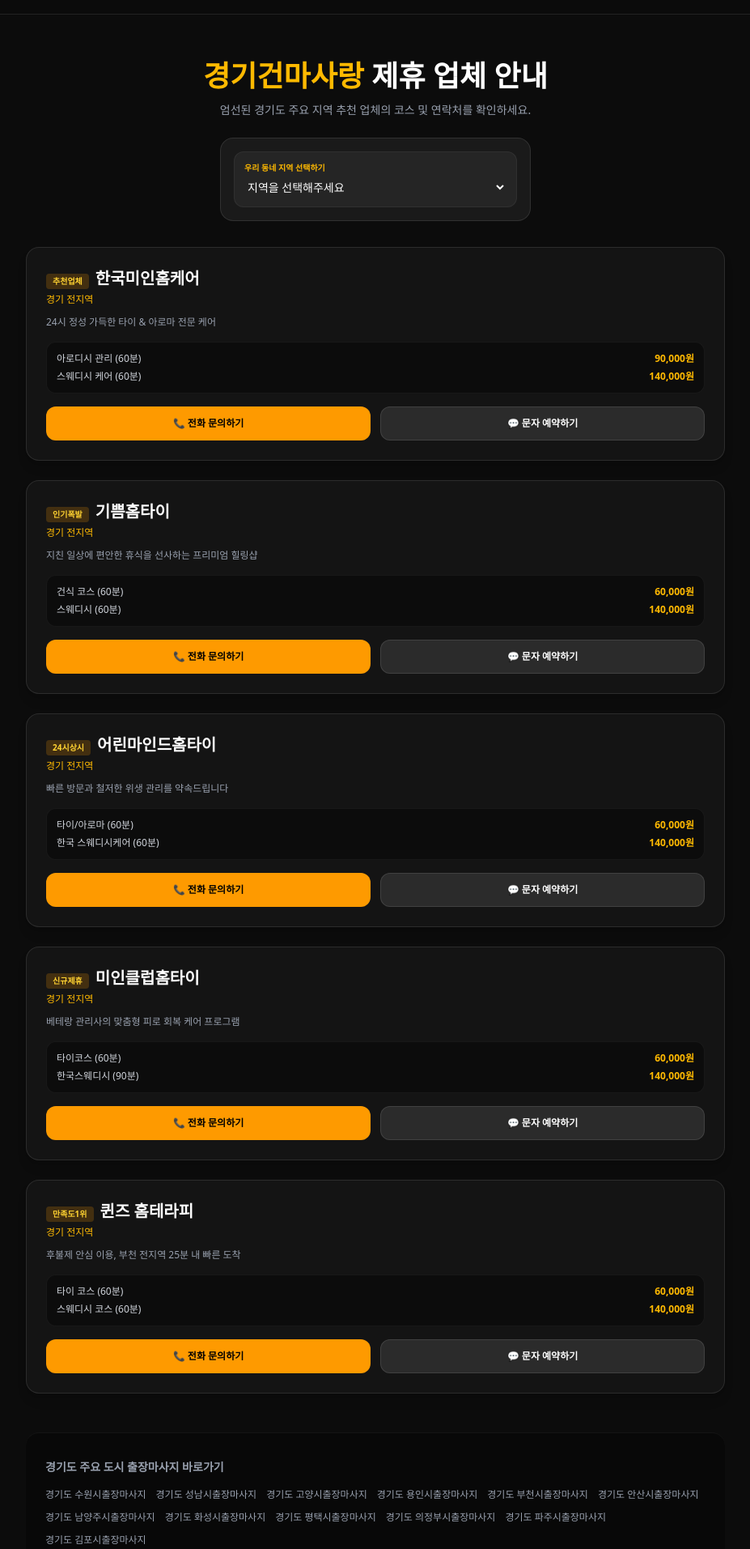
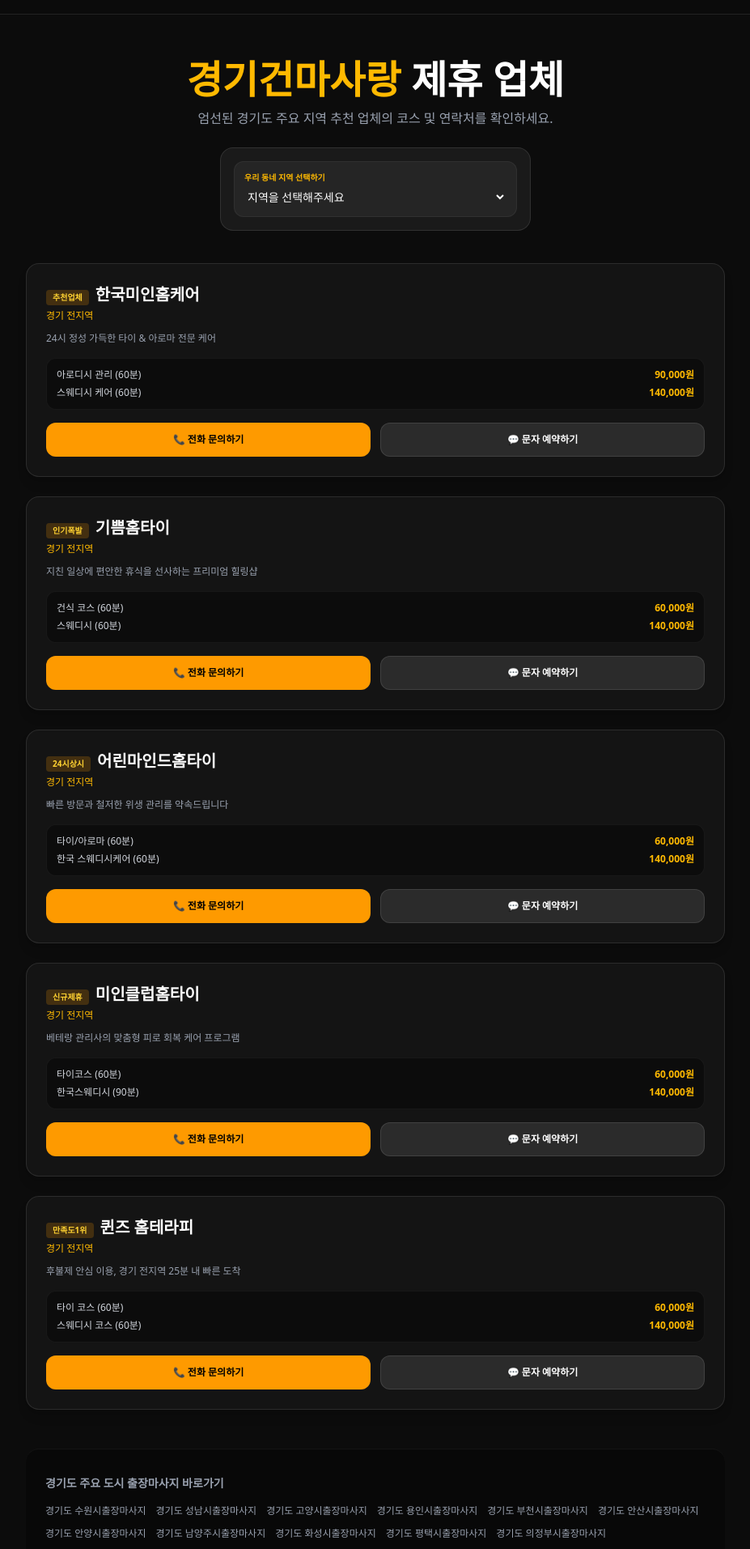
Before and after one commit to gunma1004/gunmae-gyeonggi, a Next.js app: page / in a window 1280 px wide. Shown: the part 47-1960 px from the top of the page at 81% size, without its empty margins (176-1103 px from the left). Built offline with nearby package versions, Linux system fonts and the light colour scheme.

Commit message:
feat: 경기도 구/동 키워드 완전체 및 우회 SEO 수정 완료

```diff
--- a/src/app/page.js
+++ b/src/app/page.js
@@ -1,7 +1,6 @@
 "use client";
 
-export default function GyeonggiGummaPage() {
-  // 5개 제휴 업체 데이터
+// ⭐️ 1. 제휴 5개 업체 데이터 (안심번호 적용)
 const shops = [
   {
     id: 1,
@@ -55,7 +54,7 @@ export default function GyeonggiGummaPage() {
     id: 5,
     name: "퀸즈 홈테라피",
     location: "경기 전지역",
-      desc: "후불제 안심 이용, 부천 전지역 25분 내 빠른 도착",
+    desc: "후불제 안심 이용, 경기 전지역 25분 내 빠른 도착",
     phone: "0507-1280-3328",
     badge: "만족도1위",
     courses: [
@@ -65,29 +64,31 @@ export default function GyeonggiGummaPage() {
   }
 ];
 
-  // 경기도 주요 시/군 데이터 (SEO 및 링크 형성용)
+// ⭐️ 2. 경기도 시·군 및 행정구(區) 완벽 반영
 const gyeonggiDistricts = {
-    suwon: { name: '수원시' },
-    seongnam: { name: '성남시' },
-    goyang: { name: '고양시' },
-    yongin: { name: '용인시' },
-    bucheon: { name: '부천시' },
-    ansan: { name: '안산시' },
-    namyangju: { name: '남양주시' },
-    hwaseong: { name: '화성시' },
-    pyeongtaek: { name: '평택시' },
-    uijeongbu: { name: '의정부시' },
-    paju: { name: '파주시' },
-    gimpo: { name: '김포시' }
+  suwon: { name: '수원시', gus: ['장안구', '권선구', '팔달구', '영통구'] },
+  seongnam: { name: '성남시', gus: ['수정구', '중원구', '분당구'] },
+  goyang: { name: '고양시', gus: ['덕양구', '일산동구', '일산서구'] },
+  yongin: { name: '용인시', gus: ['처인구', '기흥구', '수지구'] },
+  bucheon: { name: '부천시', gus: ['원미구', '소사구', '오정구'] },
+  ansan: { name: '안산시', gus: ['상록구', '단원구'] },
+  anyang: { name: '안양시', gus: ['만안구', '동안구'] },
+  namyangju: { name: '남양주시', gus: [] },
+  hwaseong: { name: '화성시', gus: [] },
+  pyeongtaek: { name: '평택시', gus: [] },
+  uijeongbu: { name: '의정부시', gus: [] },
+  paju: { name: '파주시', gus: [] },
+  gimpo: { name: '김포시', gus: [] }
 };
 
+export default function GyeonggiMainPage() {
   const jsonLdData = [
     {
       "@context": "https://schema.org",
       "@type": "WebPage",
       "name": "경기건마사랑 | 경기도출장마사지",
-      "url": "https://gunmae-gyeonggi.netlify.app/",
-      "description": "경기건마사랑 경기도출장마사지 추천. 수원, 성남, 고양, 용인 등 24시간 방문 후불제 출장마사지."
+      "url": "https://gunmalove-gyeonggi.shop/",
+      "description": "경기건마사랑 경기도출장마사지 추천. 수원, 성남, 분당, 일산, 용인 등 24시간 방문 후불제 출장마사지."
     }
   ];
 
@@ -96,14 +97,14 @@ export default function GyeonggiGummaPage() {
   };
 
   return (
-    <div className="bg-[#0c0c0c] text-gray-200 min-h-screen pb-20 flex flex-col">
-      {/* ⭐️ SEO 전용 JSON-LD 구조화 데이터 */}
+    <div className="bg-[#0c0c0c] text-gray-200 min-h-screen flex flex-col pb-20">
+      {/* SEO 구조화 데이터 */}
       <script
         type="application/ld+json"
         dangerouslySetInnerHTML={{ __html: JSON.stringify(jsonLdData) }}
       />
 
-      {/* ⭐️ 네이버 로봇 전용 숨김 링크 영역 (클로킹/SEO 최적화) */}
+      {/* ⭐️ 네이버 로봇 전용 숨김 영역 (시/구 키워드 우회 수집) */}
       <div className="sr-only" aria-hidden="true">
         <ul>
           {Object.entries(gyeonggiDistricts).map(([key, data]) => (
@@ -111,12 +112,23 @@ export default function GyeonggiGummaPage() {
               <a href={`/${key}`}>
                 <strong>경기도 {data.name}출장마사지</strong>
               </a>
+              {data.gus.length > 0 && (
+                <ul>
+                  {data.gus.map((gu) => (
+                    <li key={gu}>
+                      <a href={`/${key}`}>
+                        <strong>경기도 {data.name} {gu}출장마사지</strong>
+                      </a>
+                    </li>
+                  ))}
+                </ul>
+              )}
             </li>
           ))}
         </ul>
       </div>
 
-      {/* 헤더 영역 */}
+      {/* 상단 헤더 */}
       <header className="sticky top-0 z-50 bg-[#0c0c0c]/90 backdrop-blur-md border-b border-white/10 px-4 py-4">
         <div className="max-w-4xl mx-auto flex justify-between items-center">
           <a href="/" className="text-2xl font-bold text-amber-400 tracking-tight">
@@ -128,18 +140,18 @@ export default function GyeonggiGummaPage() {
         </div>
       </header>
 
-      {/* 메인 히어로 영역 */}
+      {/* 메인 히어로 */}
       <main className="max-w-4xl mx-auto px-4 py-8 w-full flex-1">
         <section className="text-center my-6">
-          <h1 className="text-3xl md:text-4xl font-bold text-white mb-3">
-            <span className="text-amber-400">경기건마사랑</span> 제휴 업체 안내
+          <h1 className="text-3xl md:text-5xl font-bold text-white mb-3">
+            <span className="text-amber-400">경기건마사랑</span> 제휴 업체
           </h1>
-          <p className="text-gray-400 text-sm mb-6">
+          <p className="text-gray-400 text-sm md:text-base mb-6">
             엄선된 경기도 주요 지역 추천 업체의 코스 및 연락처를 확인하세요.
           </p>
 
           {/* 동네 선택 셀렉트 박스 */}
-          <div className="bg-[#1e1e1e]/85 backdrop-blur-md border border-white/10 p-4 rounded-2xl max-w-sm mx-auto mb-8">
+          <div className="bg-[#1e1e1e]/85 backdrop-blur-md border border-white/10 p-4 rounded-2xl max-w-sm mx-auto mb-10">
             <div className="text-left bg-white/5 p-3 rounded-xl border border-white/5">
               <label className="text-[10px] text-amber-400 font-bold block mb-1 uppercase">우리 동네 지역 선택하기</label>
               <select onChange={handleDistrictChange} className="bg-transparent text-sm text-white w-full outline-none cursor-pointer" defaultValue="">
@@ -152,14 +164,13 @@ export default function GyeonggiGummaPage() {
           </div>
         </section>
 
-        {/* 5개 업체 리스트 */}
-        <section className="space-y-6 mt-8">
+        {/* 5개 업체 카드 목록 */}
+        <section className="space-y-6">
           {shops.map((shop) => (
             <article
               key={shop.id}
               className="bg-[#141414] border border-white/10 rounded-2xl p-5 md:p-6 shadow-lg hover:border-amber-500/40 transition-all"
             >
-              {/* 업체 상단 헤더 */}
               <div className="flex justify-between items-start mb-3">
                 <div>
                   <span className="inline-block text-[10px] bg-amber-500/20 text-amber-300 font-bold px-2 py-0.5 rounded mr-2">
@@ -172,7 +183,7 @@ export default function GyeonggiGummaPage() {
 
               <p className="text-xs text-gray-400 mb-4">{shop.desc}</p>
 
-              {/* 대표 코스 요금 */}
+              {/* 요금표 */}
               <div className="bg-black/40 rounded-xl p-3 mb-4 space-y-1.5 border border-white/5">
                 {shop.courses.map((course, idx) => (
                   <div key={idx} className="flex justify-between text-xs">
@@ -182,7 +193,7 @@ export default function GyeonggiGummaPage() {
                 ))}
               </div>
 
-              {/* 전화하기 & 문자하기 버튼 세트 */}
+              {/* 전화하기 / 문자하기 버튼 */}
               <div className="grid grid-cols-2 gap-3">
                 <a
                   href={`tel:${shop.phone}`}
@@ -201,7 +212,7 @@ export default function GyeonggiGummaPage() {
           ))}
         </section>
 
-        {/* 하단 도시 태그 네비게이션 */}
+        {/* 하단 도시 태그 */}
         <section className="bg-[#080808] py-8 border-t border-white/5 mt-12 rounded-2xl p-6">
           <h3 className="text-sm font-bold text-gray-400 mb-4">경기도 주요 도시 출장마사지 바로가기</h3>
           <div className="flex flex-wrap gap-3">
@@ -214,9 +225,8 @@ export default function GyeonggiGummaPage() {
         </section>
       </main>
 
-      {/* 푸터 */}
       <footer className="bg-[#080808] border-t border-white/5 py-8 text-center text-gray-500 text-xs mt-auto">
-        <p>COPYRIGHT &copy; 경기건마사랑 ALL RIGHTS RESERVED.</p>
+        COPYRIGHT &copy; 경기건마사랑 ALL RIGHTS RESERVED.
       </footer>
     </div>
   );
```
Lines whose indentation alone changed are shown as unchanged.
